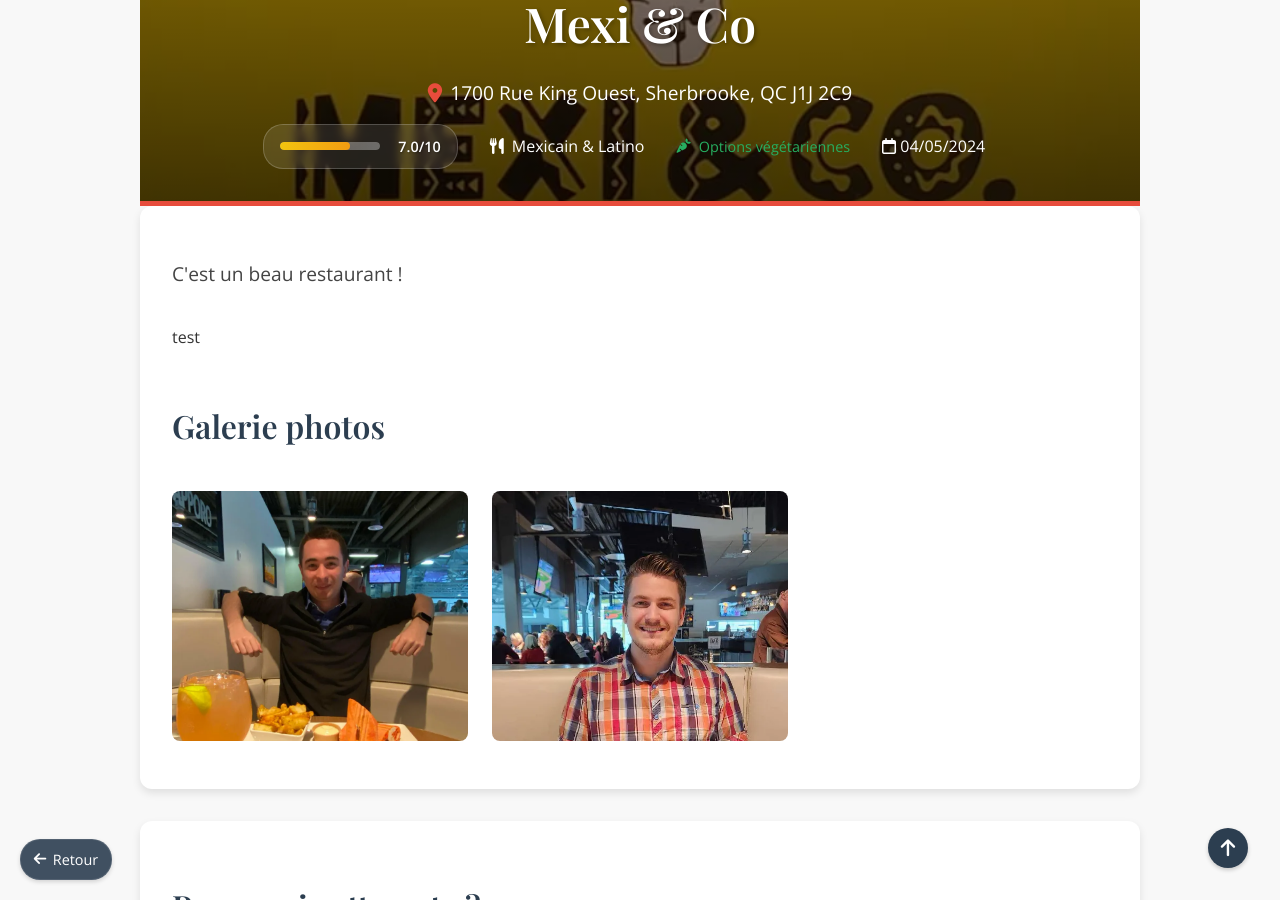
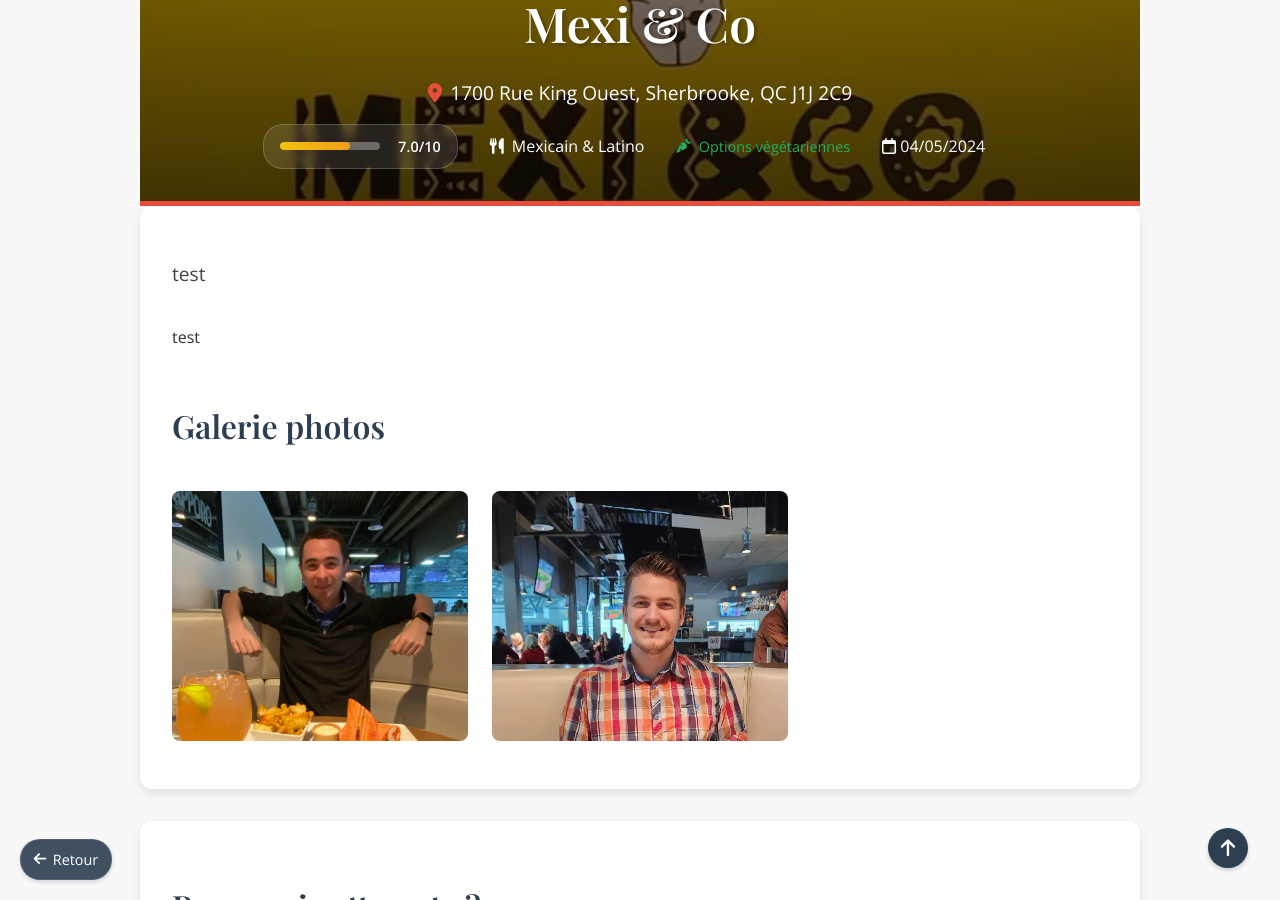
Before and after one commit to Natael21/blog-culinaire, a Jekyll site: the page built from _posts/2024-05-04-mexi-co.markdown, in a window 1280 px wide and 900 px high, scrolled down 724 px. Built offline with Jekyll 4.4.1, drawn with Linux system fonts in a browser that asks for light colours; a script that is not in the unit is left out; comment, search, counter and statistics services are not loaded.

Commit message:
Update 'Mexi & Co' restaurant entry: change description to a test placeholder.

```diff
--- a/_posts/2024-05-04-mexi-co.markdown
+++ b/_posts/2024-05-04-mexi-co.markdown
@@ -6,7 +6,7 @@
 note: 7.0
 style: "Mexicain & Latino"
 diet: 'vegetarian-friendly'
-description: "C'est un beau restaurant !"
+description: 'test'
 price: '$$ (20-40$)'
 address: '1700 Rue King Ouest, Sherbrooke, QC J1J 2C9'
 image: '/images/Mexi&co.png'
```
